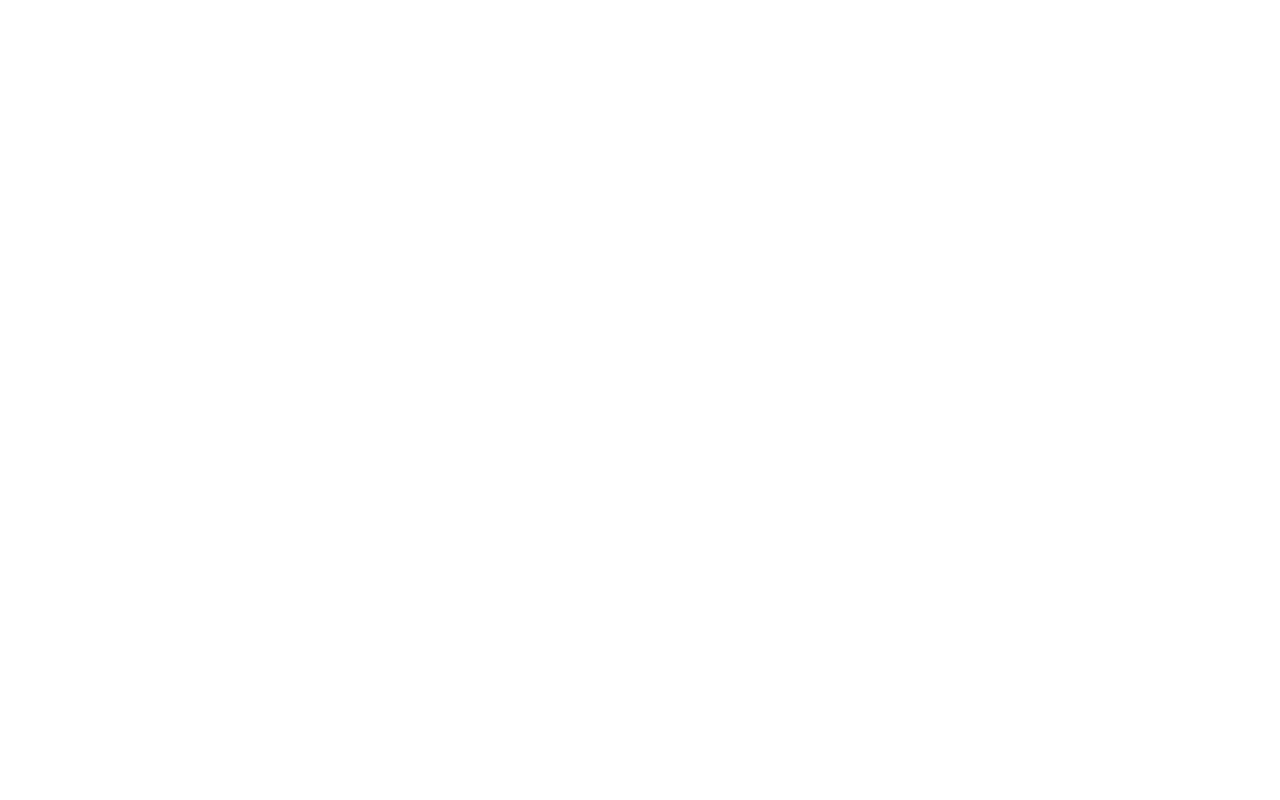
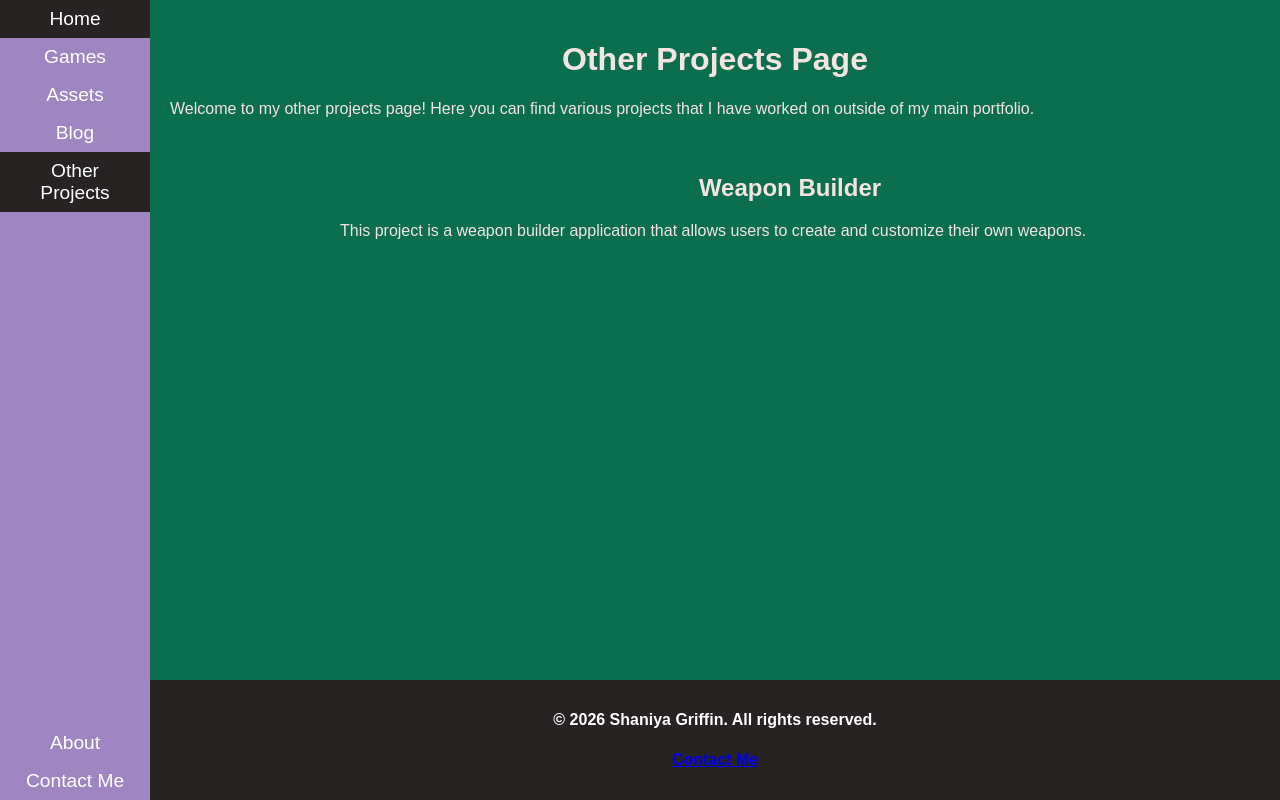
Before and after one commit to niyagriff200/SGriffin-Portfolio-Website, a plain HTML site: page Other/Other.html in a window 1280 px wide. Drawn offline with Linux system fonts and the light colour scheme.

Commit message:
Updating Other Projects Page

```diff
--- a/Other/Other.css
+++ b/Other/Other.css
@@ -0,0 +1,86 @@
+html
+{
+    font-family: 'Arial', sans-serif;
+    height: 100%;
+}
+
+body {
+    margin: 0;
+    padding: 0;
+    color: #F3E4E1;
+    text-align: center;
+    height: 100vh;
+    display: flex;
+    flex-direction: column;
+}
+
+ul
+{
+    list-style-type: none;
+    margin: 0;
+    padding: 0;
+    width: 150px;
+    background-color: #9F86C0;
+    color: white;
+    height: 100vh;
+    position: fixed;
+    top: 0;
+    left: 0;
+    overflow: auto;
+    font-size: larger;
+    text-align: center;
+    display: flex;
+    flex-direction: column;
+}
+
+li a
+{
+    display: block;
+    padding: 8px 16px;
+    text-decoration: none;
+    color: white;
+}
+
+li a:hover
+{
+    background-color: #262322;
+    color:white;
+}
+
+.active
+{
+    background-color: #262322;
+    color: white;
+}
+
+.push-bottom
+{
+    margin-top: auto;
+}
+
+main
+{
+    align-items: center;
+    flex: 1;
+}
+
+header, main, footer, div
+{
+    margin-left: 150px;
+    padding: 20px;
+}
+
+footer
+{
+    background-color: #262322;
+    color: white;
+    padding: 10px 0;
+    left: 150px;
+    width: calc(100% - 150px);
+}
+
+p
+{
+    text-align: left;
+    font-size: 16px;
+}
--- a/Other/Other.html
+++ b/Other/Other.html
@@ -0,0 +1,36 @@
+<!DOCTYPE html>
+<html lang="en-US">
+  <head>
+    <meta charset="utf-8">
+    <title>Other Projects Page</title>
+    <link rel="stylesheet" href="Other.css">
+    <script src="Other.js"></script>
+  </head>
+  <body bgcolor="#0B6E4F">
+    <!--Navigation Area-->
+    <ul>
+      <li><a href="../index.html">Home</a></li>
+      <li><a href="../Games/Games.html">Games</a></li>
+      <li><a href="../Assets/Assets.html">Assets</a></li>
+      <li><a href="../Blog/Blog.html">Blog</a></li>
+      <li><a href="../Other/Other.html" class="active">Other Projects</a></li>
+
+      <li class="push-bottom"><a href="../About/About.html">About</a></li>
+      <li><a href="../Contact/Contact.html">Contact Me</a></li>
+    </ul>
+
+    <main>
+      <h1>Other Projects Page</h1>
+      <p>Welcome to my other projects page! Here you can find various projects that I have worked on outside of my main portfolio.</p>
+      <div class="other-projects">
+        <h2>Weapon Builder</h2>
+        <p>This project is a weapon builder application that allows users to create and customize their own weapons.</p>
+      </div>
+    </main>
+
+    <footer>
+      <h4>&copy; 2026 Shaniya Griffin. All rights reserved.</h4>
+      <h4><a href="../Contact/Contact.html">Contact Me</a></h4>
+    </footer>
+  </body>
+</html>
```
Also changed, not shown: Blog/Blog.html (+6 -5 lines), Games/Games.html (+1 -0 lines).
